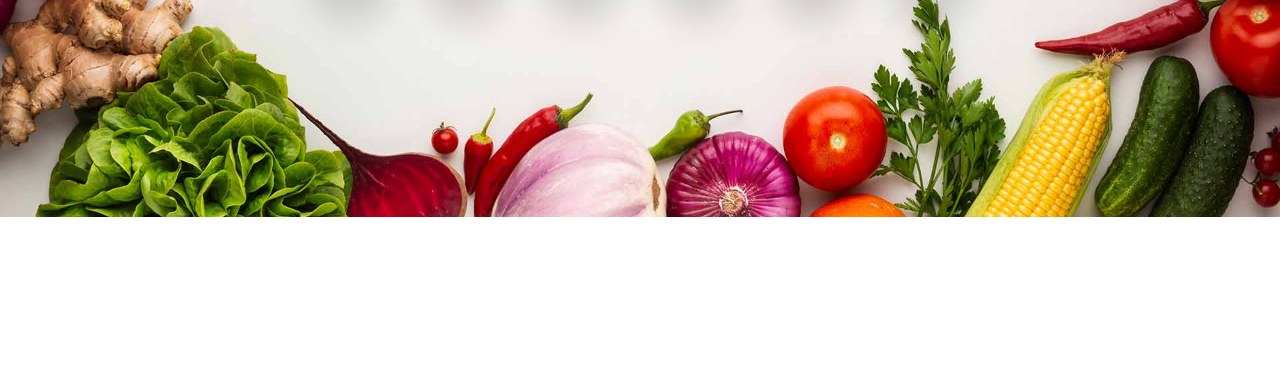
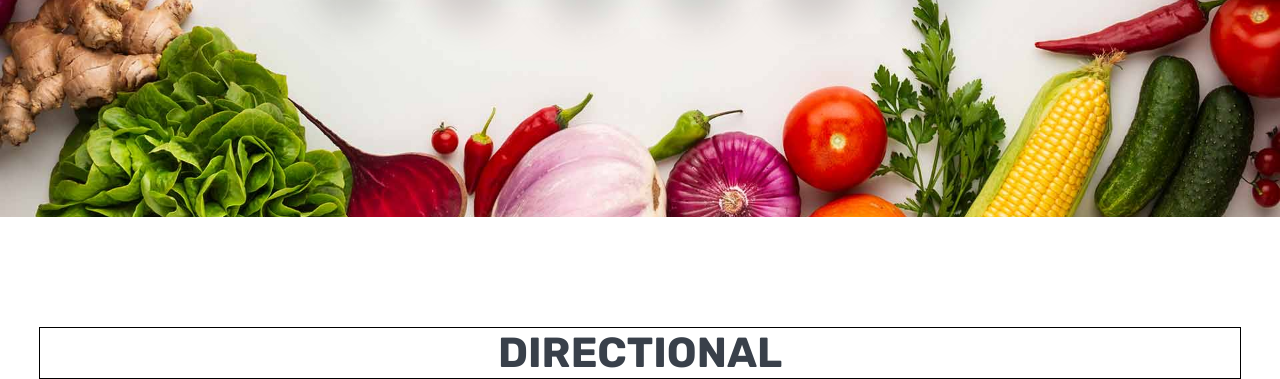
Before and after one commit to AbbaszadeAbbas/Ba-lan-c, a plain HTML site: page Works/GreenyTemplate/index.html in a window 1280 px wide. Shown: the part 523-902 px from the top of the page. Before the commit the page ends 800 px from the top, so only its background shows below. Drawn offline with Linux system fonts and the light colour scheme.

Commit message:
template body_2 heading

```diff
--- a/Works/GreenyTemplate/assets/css/reset.css
+++ b/Works/GreenyTemplate/assets/css/reset.css
@@ -85,6 +85,7 @@ video {
   font-size: 100%;
   font: inherit;
   vertical-align: baseline;
+  font-family: 'Rubik', sans-serif;
 }
 
 /* HTML5 display-role reset for older browsers */
--- /dev/null
+++ b/Works/GreenyTemplate/assets/scss/body2.scss
@@ -0,0 +1,29 @@
+// Colors
+$text_color:#39404A;
+
+// Pixels
+$px_42:42px;
+$px_50:50px;
+$px_110:110px;
+$px_1200:1200px;
+
+// Percents
+$prc_100:100%;
+
+
+.body_2 {
+  margin-top: $px_110;
+  border: 1px solid black;
+  width: $px_1200;
+  display: flex;
+  justify-content: center;
+}
+
+.body_2 h2 {
+  width: $prc_100;
+  color: $text_color;
+  font-size: $px_42;
+  line-height: $px_50;
+  font-weight: 700;
+  text-align: center;
+}
--- a/Works/GreenyTemplate/index.html
+++ b/Works/GreenyTemplate/index.html
@@ -56,6 +56,9 @@
       </ul>
     </div>
   </section>
+  <section class="body_2">
+    <h2>DIRECTIONAL</h2>
+  </section>
 </body>
 
 </html>
```
Also changed, not shown: Works/GreenyTemplate/assets/css/body2.css (added), Works/GreenyTemplate/assets/css/style.css.
